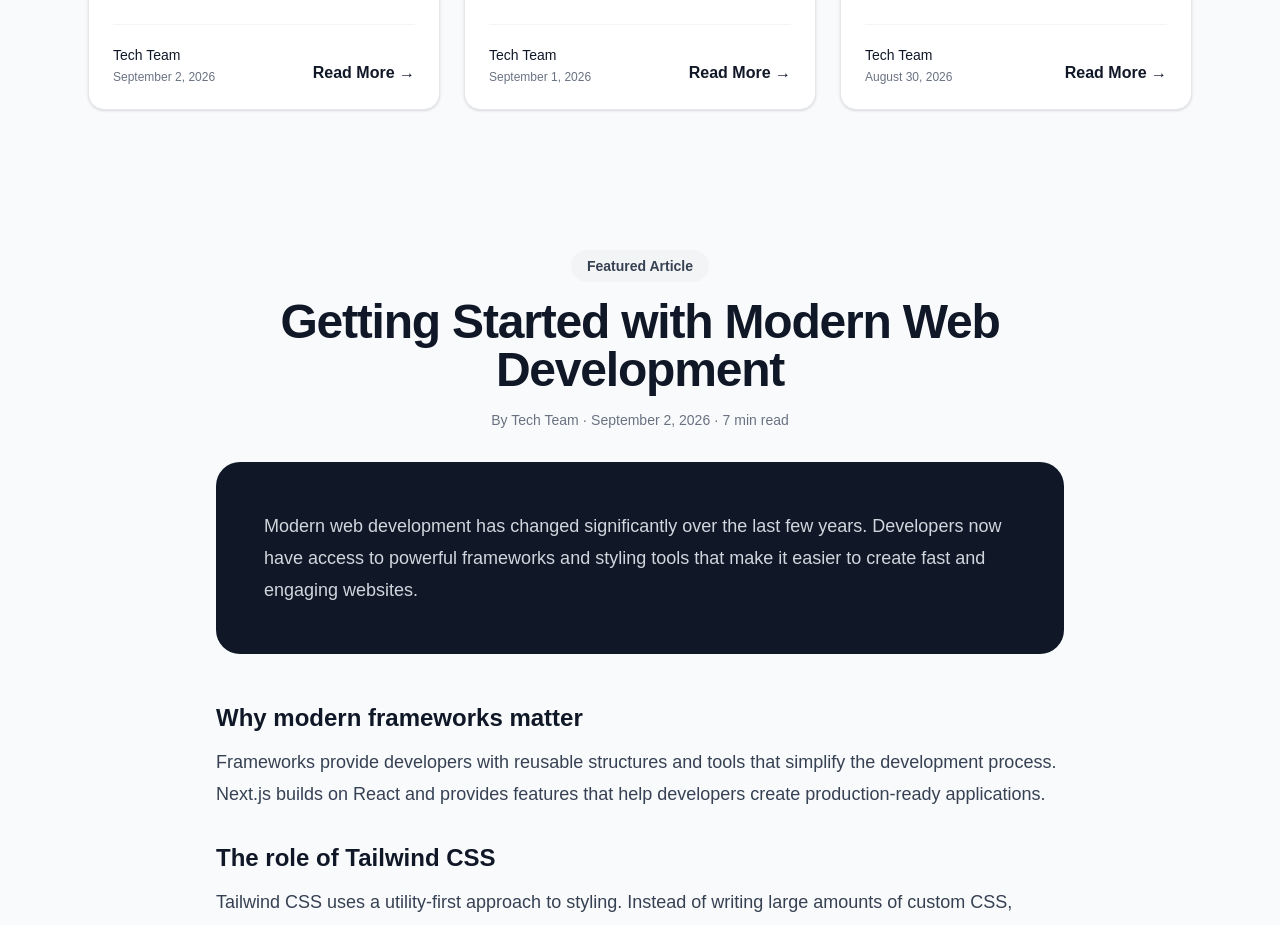
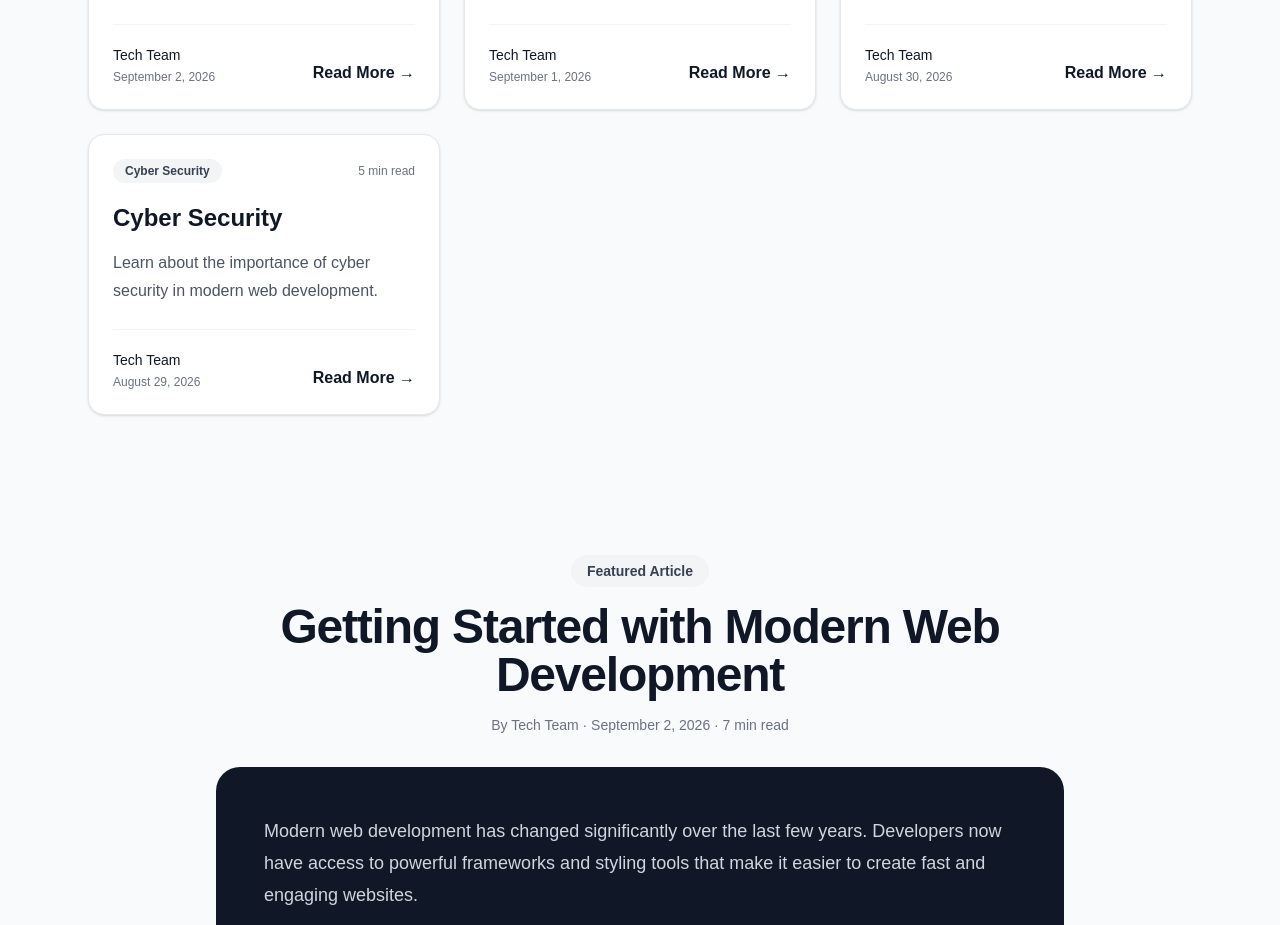
Before and after one commit to Sweatha-Ravikumar/Blog-Page, a Next.js app: page / in a window 1280 px wide. Shown: the part 940-1865 px from the top of the page. Built offline with nearby package versions, Linux system fonts and the light colour scheme.

Commit message:
Add 4th Blog

```diff
--- a/data/blogs.ts
+++ b/data/blogs.ts
@@ -55,4 +55,18 @@ export const blogs: Blog[] = [
       "For larger applications, TypeScript can improve maintainability and make collaboration between developers easier.",
     ],
   },
+  {
+    id: 4,
+    title: "Cyber Security",
+    excerpt: "Learn about the importance of cyber security in modern web development.",
+    date: "August 29, 2026",
+    category: "Cyber Security",
+    author: "Tech Team",
+    readTime: "5 min read",
+    content: [
+      "Cyber security is a critical aspect of modern web development. As applications become more complex and interconnected, the risk of security breaches increases.",
+      "Developers must implement robust security measures to protect user data and ensure the integrity of their applications.",
+      "Staying informed about the latest security threats and best practices is essential for maintaining a secure development environment."
+    ]
+  }
 ]
```
